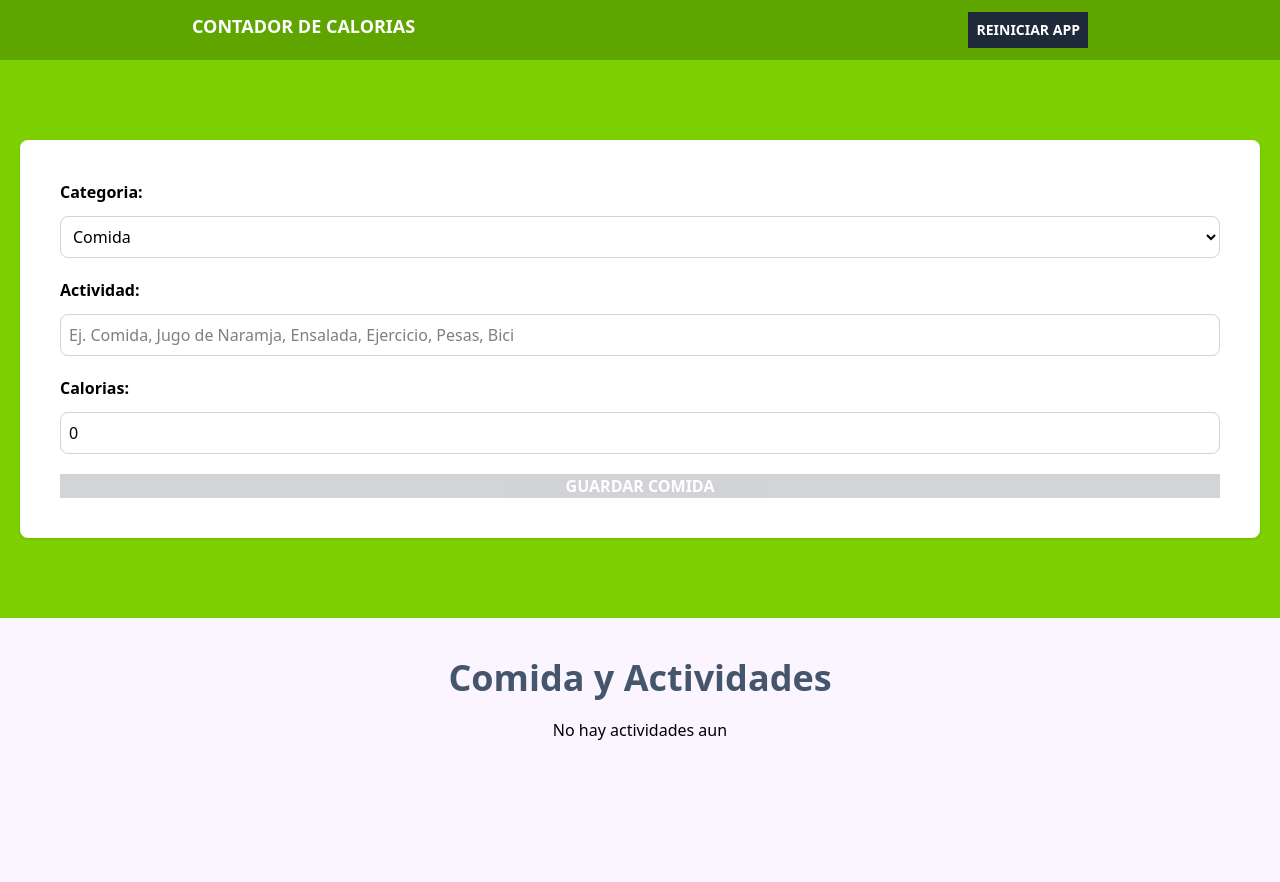
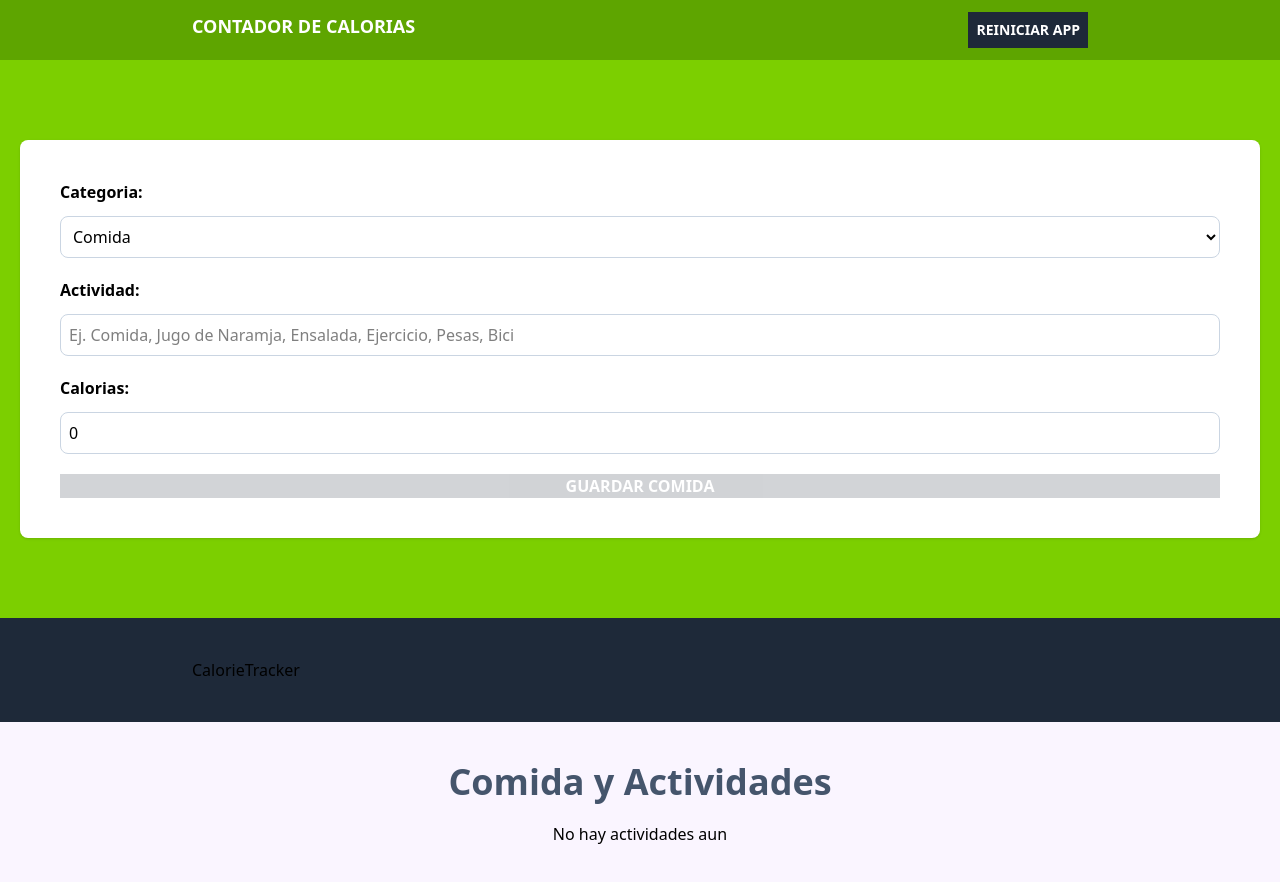
Before and after one commit to Lilian1306/TypeScriptCT, a React (Vite) app: page / in a window 1280 px wide. Shown: the top 882 px of the page. Before the commit the page ends 800 px from the top, so only its background shows below. Built offline with nearby package versions, Linux system fonts and the light colour scheme.

Commit message:
Creando un componente para mostrar el total de calorias, entre las comidas y actvidades que se va agregando

```diff
--- a/src/App.tsx
+++ b/src/App.tsx
@@ -2,6 +2,7 @@
 import Form from "./components/Form"
 import { ActivityReducer, initalState } from "./reducers/activity.reducer"
 import ActivityList from "./components/ActivityList"
+import CalorieTracker from "./components/CalorieTracker"
 
 
 function App() {
@@ -42,6 +43,14 @@
        </div>
       </section>
 
+      <section className="bg-gray-800 py-10">
+       <div className="max-w-4xl mx-auto">
+         <CalorieTracker
+            activities={state.activities}
+         />
+       </div>
+      </section>
+
       <section className='p-10 mx-auto max-w-4xl'>
         <ActivityList
            activities={state.activities}
--- /dev/null
+++ b/src/components/CalorieTracker.tsx
@@ -0,0 +1,14 @@
+import type { Activity } from "../types"
+
+
+type CalorieTrackerProps = {
+    activities: Activity[]
+}
+
+export default function CalorieTracker({activities} : CalorieTrackerProps) {
+  return (
+    <div>
+       CalorieTracker
+    </div>
+  )
+}
```
